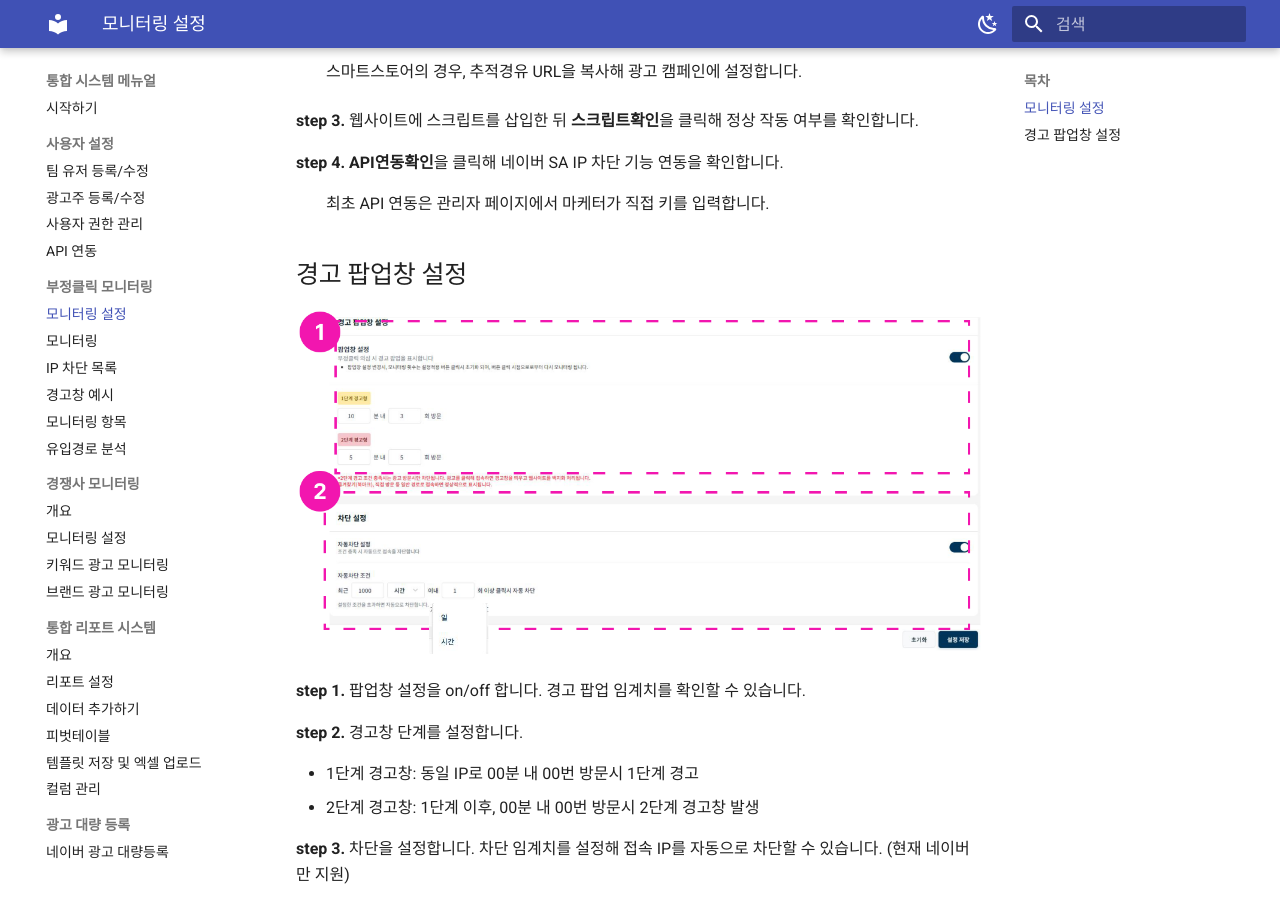
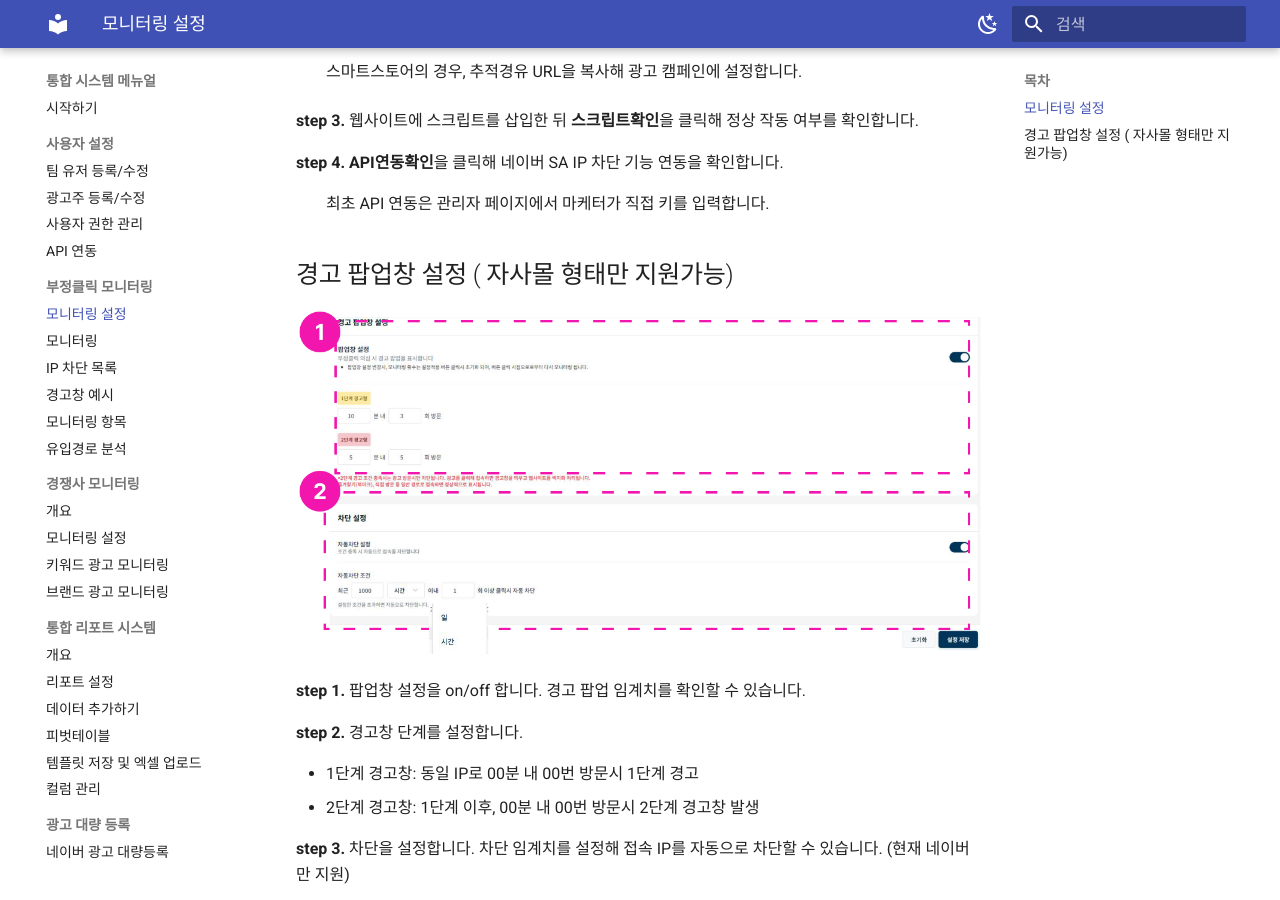
Before and after one commit to EinsHong/ad_system_manual, an MkDocs documentation site: the page built from docs/fraud-click/setup.md, in a window 1280 px wide and 900 px high, scrolled down 746 px. Built offline with MkDocs 1.6.1 and Material for MkDocs 9.7.7, drawn with Linux system fonts in a browser that asks for light colours.

Commit message:
Update warning popup section to specify company mall support
Clarified that the warning popup setting is only supported for the company's mall format.

```diff
--- a/docs/fraud-click/setup.md
+++ b/docs/fraud-click/setup.md
@@ -21,7 +21,7 @@
 
 :   최초 API 연동은 관리자 페이지에서 마케터가 직접 키를 입력합니다.
 
-## 경고 팝업창 설정
+## 경고 팝업창 설정 ( 자사몰 형태만 지원가능)
 
 ![경고 팝업창 설정 화면](../assets/img/fraud-warning.png)
 
```
